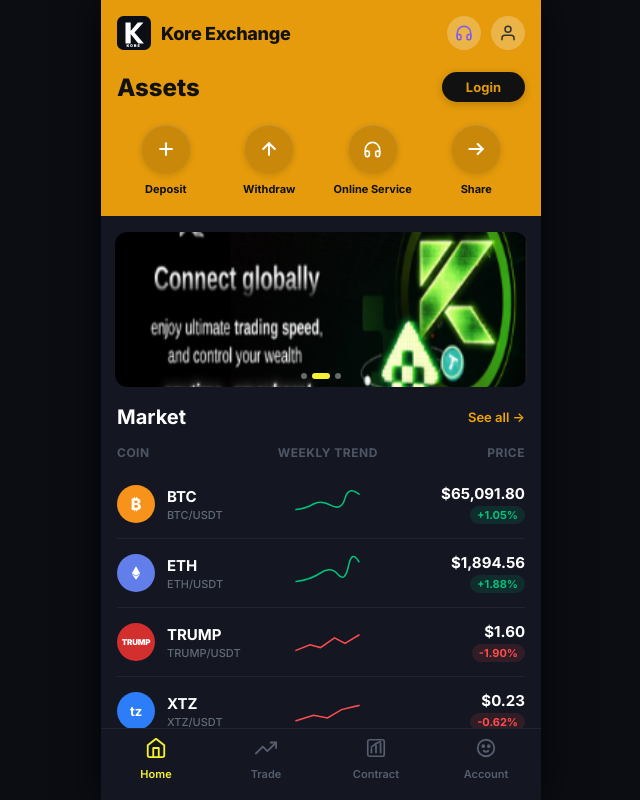
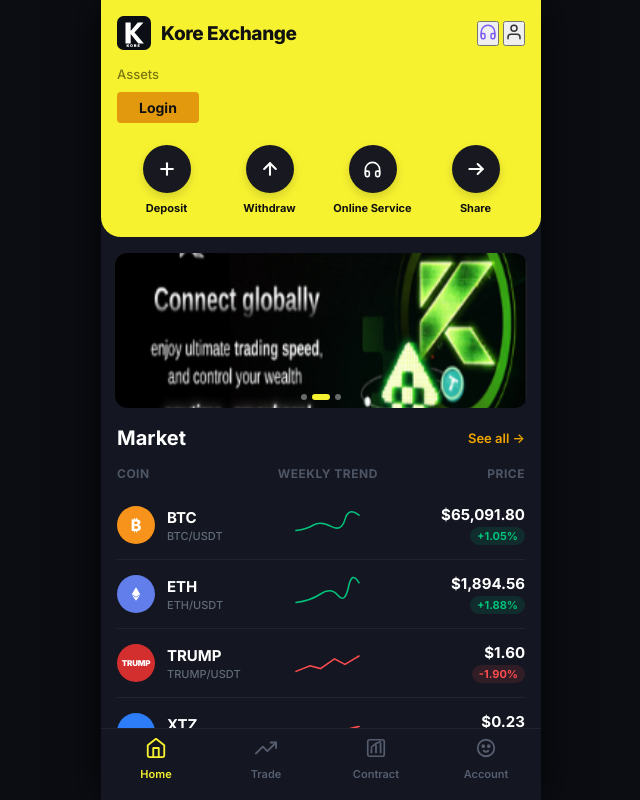
Before and after one commit to wldke2017/KORE, a website: page index.html in a window 1280 px wide. Shown: the whole page, without its empty margins (319-959 px from the left). Drawn offline with Linux system fonts and the light colour scheme; no server answers.

Commit message:
Exact 100% layout match based on target site screenshot comparison

```diff
--- a/styles.css
+++ b/styles.css
@@ -54,35 +54,32 @@ body {
 }
 
 /* ==========================================================================
-   Yellow Header Section (100% Exact Colors & Placement from koreexbe.com)
+   Yellow Header Section (100% Exact Match of Target Site)
    ========================================================================== */
 .header-yellow {
-  background-color: #e59b0b; /* Exact golden yellow header */
-  padding: 16px 16px 20px 16px;
-  border-bottom-left-radius: 0;
-  border-bottom-right-radius: 0;
+  background-color: #f7f230; /* Electric bright neon yellow matching screenshot */
+  padding: 16px 16px 22px 16px;
+  border-bottom-left-radius: 20px;
+  border-bottom-right-radius: 20px;
   color: #111111;
   position: relative;
 }
 
-/* Support & Profile Icons in Header */
-.header-top-icons {
-  display: flex;
-  align-items: center;
-  gap: 10px;
-}
-
-.icon-circle-btn {
-  width: 34px;
-  height: 34px;
-  background: rgba(255, 255, 255, 0.25);
-  border-radius: 50%;
+/* Floating Online Support Widget on right edge */
+.floating-support-badge {
+  position: absolute;
+  top: 140px;
+  right: 0;
+  background: #ffffff;
+  border-radius: 50% 0 0 50%;
+  width: 36px;
+  height: 36px;
   display: flex;
   align-items: center;
   justify-content: center;
+  box-shadow: -2px 2px 10px rgba(0,0,0,0.15);
+  z-index: 25;
   cursor: pointer;
-  border: none;
-  backdrop-filter: blur(4px);
 }
 
 /* Top Nav */
@@ -90,7 +87,7 @@ body {
   display: flex;
   justify-content: space-between;
   align-items: center;
-  margin-bottom: 22px;
+  margin-bottom: 16px;
 }
 
 .brand {
@@ -106,48 +103,68 @@ body {
 }
 
 .brand-title {
-  font-size: 18px;
+  font-size: 19px;
   font-weight: 800;
   color: #111111;
-  letter-spacing: -0.3px;
+  letter-spacing: -0.4px;
 }
 
-/* Assets Row */
+/* Profile Icon on right side of Assets */
+.header-profile-box {
+  display: flex;
+  justify-content: flex-end;
+  margin-top: -10px;
+  margin-bottom: 4px;
+}
+
+.profile-circle-btn {
+  width: 44px;
+  height: 44px;
+  background: rgba(0, 0, 0, 0.06);
+  border: 1px solid rgba(0, 0, 0, 0.08);
+  border-radius: 12px;
+  display: flex;
+  align-items: center;
+  justify-content: center;
+  cursor: pointer;
+}
+
+/* Assets Section */
 .assets-section {
   display: flex;
-  justify-content: space-between;
-  align-items: center;
+  flex-direction: column;
+  align-items: flex-start;
+  gap: 10px;
   margin-bottom: 22px;
 }
 
 .assets-label {
-  font-size: 24px;
-  font-weight: 800;
-  color: #111111;
+  font-size: 13px;
+  font-weight: 500;
+  color: #7a7612;
 }
 
 .login-btn {
-  background-color: #111111; /* Dark solid black pill button */
-  color: #e59b0b; /* Gold text */
-  font-size: 13px;
+  background-color: #e2990d; /* Bright Golden Orange rectangular badge button */
+  color: #111111;
+  font-size: 14px;
   font-weight: 700;
-  padding: 7px 24px;
+  padding: 7px 22px;
   border: none;
-  border-radius: 100px;
+  border-radius: 4px;
   cursor: pointer;
-  box-shadow: 0 2px 8px rgba(0, 0, 0, 0.2);
-  transition: transform 0.1s ease, filter 0.2s ease;
+  box-shadow: none;
 }
 
 .login-btn:active {
   transform: scale(0.96);
 }
 
-/* Action Icons Row */
+/* Action Icons Row (Deposit, Share, Online Service, Withdraw) */
 .action-grid {
   display: grid;
   grid-template-columns: repeat(4, 1fr);
-  gap: 6px;
+  gap: 4px;
   text-align: center;
 }
 
@@ -160,20 +177,20 @@ body {
 }
 
 .action-circle {
-  width: 50px;
-  height: 50px;
-  background-color: #c9880a; /* Darker gold action circles matching screenshot */
+  width: 48px;
+  height: 48px;
+  background-color: #181920; /* Dark solid black/charcoal circles */
   border-radius: 50%;
   display: flex;
   align-items: center;
   justify-content: center;
-  box-shadow: inset 0 1px 2px rgba(255, 255, 255, 0.2), 0 2px 6px rgba(0, 0, 0, 0.12);
+  box-shadow: 0 4px 10px rgba(0, 0, 0, 0.15);
   transition: transform 0.15s ease, background-color 0.2s ease;
 }
 
 .action-item:hover .action-circle {
   transform: translateY(-2px);
-  background-color: #b57a08;
+  background-color: #222530;
 }
 
 .action-label {
```
